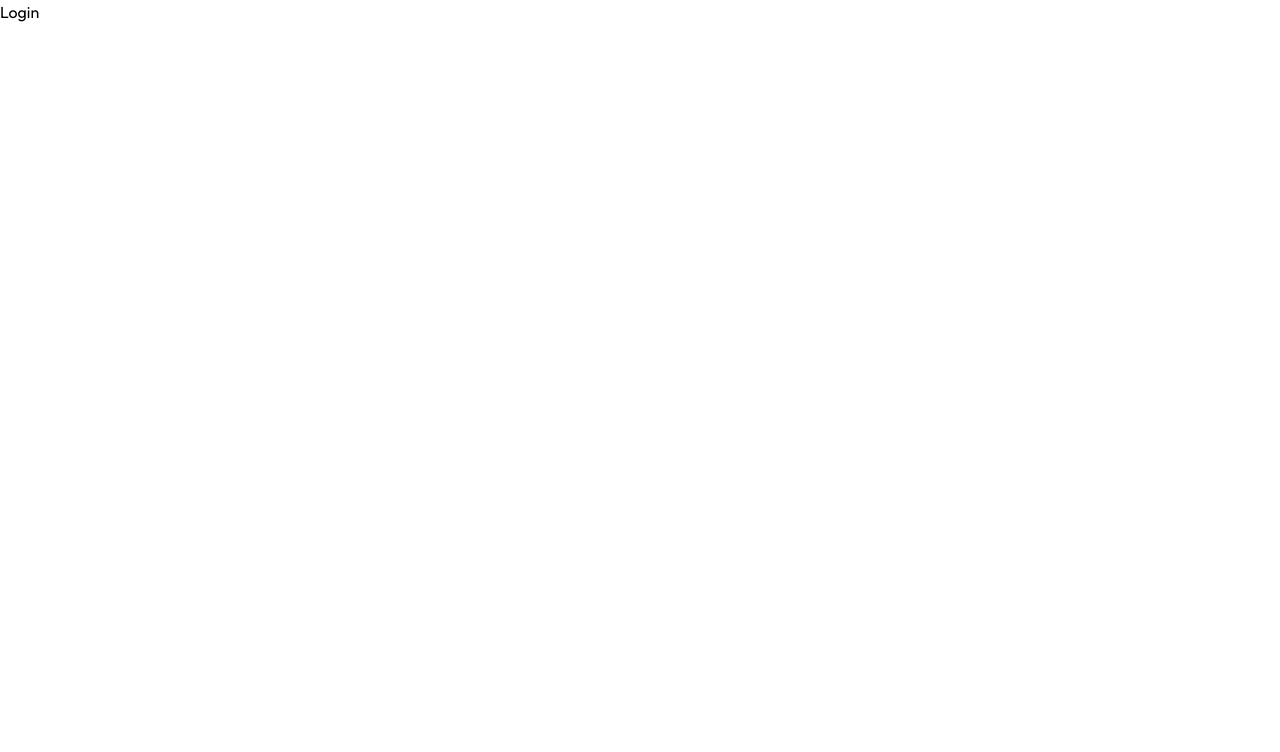
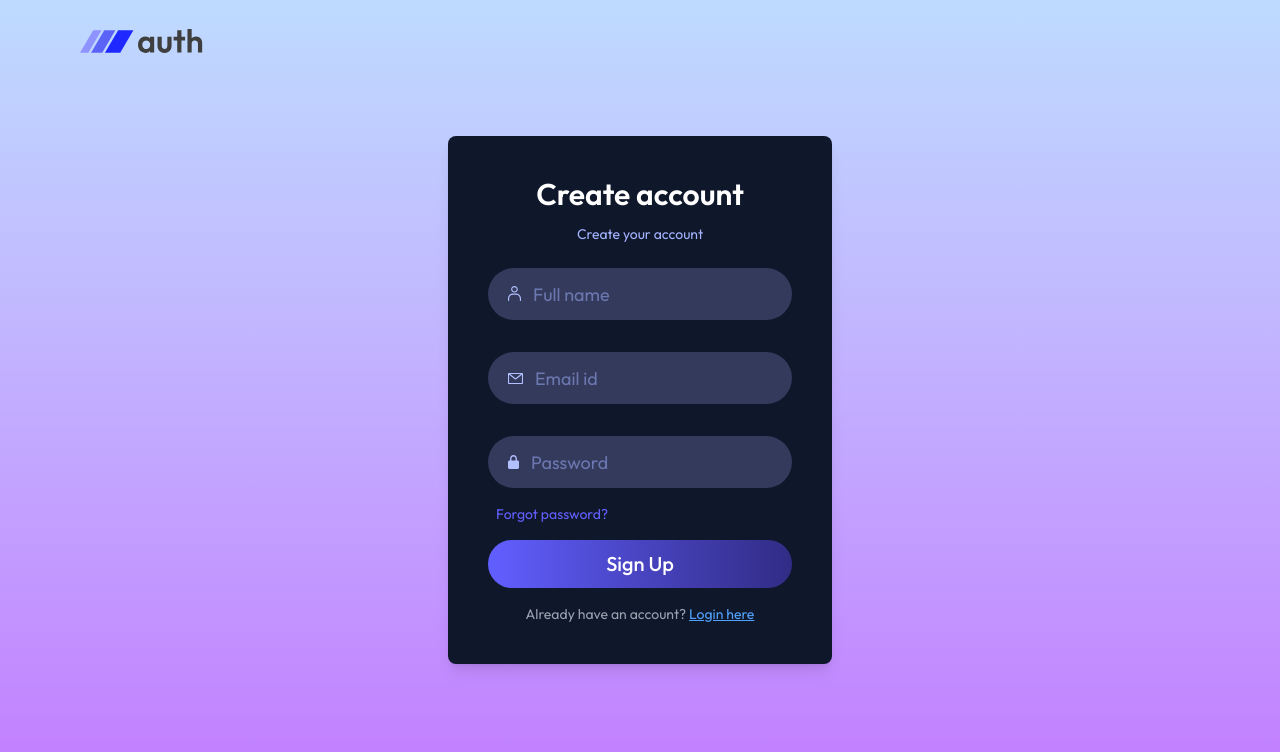
Before and after one commit to Nakul460/MERN-auth, a React (Vite) app in the folder client/: page /Login in a window 1280 px wide. Shown: the top 752 px of the page. Built offline with nearby package versions, Linux system fonts and the light colour scheme.

Commit message:
Login page complete

```diff
--- a/client/src/comp/Header.jsx
+++ b/client/src/comp/Header.jsx
@@ -1,7 +1,9 @@
 import React from 'react'
 import { assets } from '../assets/assets'
+import { useNavigate } from 'react-router-dom'
 
 const Header = () => {
+    const navigate = useNavigate()
   return (
     <div className='flex flex-col items-center text-center justify-center h-screen ab'>
 
@@ -15,7 +17,7 @@ const Header = () => {
       <p className='mb-6 px- sm:w-120 sm:px-0'>Let's start with a quick product tour and we will have
         you up and running in no time!</p>
 
-      <button className='border border-gray-500 px-4 py-2 rounded-full
+      <button onClick={()=>navigate('/login')} className='border border-gray-500 px-4 py-2 rounded-full
       hover:bg-gray-100 active:bg-gray-100 transition-all'>Get started</button>
 
     </div>
--- a/client/src/comp/Navbar.jsx
+++ b/client/src/comp/Navbar.jsx
@@ -1,12 +1,14 @@
-import React from 'react'
+import React, { use } from 'react'
 import { assets } from '../assets/assets'
+import { useNavigate } from 'react-router-dom'
 const Navbar = () => {
+    const navigate = useNavigate()
   return (
     <div className='w-full flex justify-between items-center sm:px-24 p-4 sm:p-6 absolute top-0 '>
 
       <img src={assets.logo} alt="" className='w-28 sm:w-32' />
 
-      <button className='flex gap-2 border border-gray-800 rounded-full px-4 py-2
+      <button onClick={()=>navigate('/login')} className='flex gap-2 border border-gray-800 rounded-full px-4 py-2
       hover:bg-gray-100 active:bg-gray-100'>Login
       <img src={assets.arrow_icon} alt="" /></button>
 
--- a/client/src/pages/Login.jsx
+++ b/client/src/pages/Login.jsx
@@ -1,9 +1,85 @@
-import React from 'react'
+import React, { useState } from 'react'
+import { assets } from '../assets/assets'
+import { useNavigate } from 'react-router-dom'
 
 const Login = () => {
+  const [state,setState] = useState('Sign Up')
+  const navigate = useNavigate()
+
+  const [name,setName] = useState('')
+  const [email,setEmail] = useState('')
+  const [password,setPassword] = useState('')
+
   return (
-    <div>
-      <h1>Login</h1>
+    <div className='flex flex-col justify-center items-center min-h-screen  px-6 sm:px-0
+    bg-gradient-to-b from-blue-200 to-purple-400'>
+
+      <img onClick={()=>navigate('/')} src={assets.logo} alt=""
+      className='absolute left-5 top-5 w-28 cursor-pointer sm:w-32 sm:left-20' />
+
+      <div className='bg-slate-900 p-10 rounded-lg shadow-lg w-full sm:w-96
+      text-indigo-300 text-sm'>
+
+      <h2 className='text-3xl font-semibold text-white text-center mb-3'>
+        {state === 'Sign Up' ? 'Create account': 'login'}
+        </h2>
+
+      <p className='text-center text-sm mb-6' >
+        {state === 'Sign Up' ? 'Create your account': 'login to your account!'}
+        </p>
+
+      <form>
+        {state === 'Sign Up' && (<div className='mb-4 flex items-center gap-3 w-full px-5 py-2.5
+        rounded-full bg-[#333A5C]'>
+
+          <img src={assets.person_icon} alt="" />
+
+          <input onChange={e => setName(e.target.value)} value={name}
+           type="text" placeholder='Full name' required
+          className=' outline-0 h-8 text-lg'  />
+        </div>)}
+
+
+        <div className='mb-4 mt-8 flex items-center gap-3 w-full px-5 py-2.5
+        rounded-full bg-[#333A5C]'>
+
+          <img src={assets.mail_icon} alt="" />
+
+          <input onChange={e => setEmail(e.target.value)} value={email}
+          type="email" placeholder='Email id' required
+          className=' outline-0 h-8 text-lg'  />
+        </div>
+
+                <div className='mb-4 mt-8 flex items-center gap-3 w-full px-5 py-2.5
+        rounded-full bg-[#333A5C]'>
+
+          <img src={assets.lock_icon} alt="" />
+
+          <input onChange={e => setPassword(e.target.value)} value={password}
+          type="password" placeholder='Password' required
+          className=' outline-0 h-8 text-lg'  />
+        </div>
+
+        <p onClick={()=>navigate('/reset-password')} className='mb-4 mx-2 text-md text-indigo-500 cursor-pointer' >Forgot password?</p>
+
+        <button type='submit' className='w-full bg-amber-50 py-2.5 h-12 rounded-full
+        bg-gradient-to-r from-indigo-500 to-indigo-900 text-white text-xl
+        font-medium cursor-pointer'>{state}</button>
+
+      </form>
+        {state === 'Sign Up' ? (<p className='text-gray-400 text-center text-sm mt-4'>Already have an account?{' '}
+          <span onClick={()=>setState('Login')} className='underline text-blue-400 cursor-pointer'>
+            Login here</span>
+        </p>):(<p className='text-gray-400 text-center text-sm mt-4'>
+          Don't have an account?{' '}
+          <span onClick={()=> setState('Sign Up')} className='underline text-blue-400 cursor-pointer'>
+            Sign Up</span>
+        </p>)}
+
+
+
+
+      </div>
     </div>
   )
 }
```
